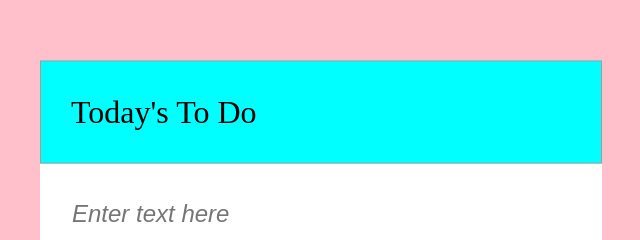
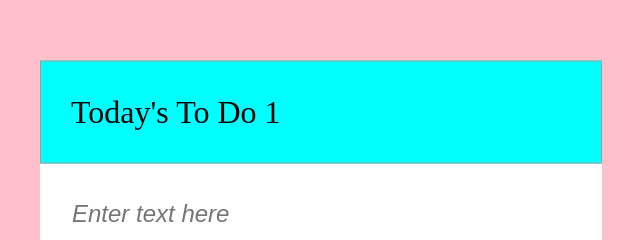
Before and after one commit to Jolak5/to-do-review, a website built with webpack: page src/index.html in a window 1280 px wide. Shown: the part 107-347 px from the top of the page, 319-959 px from the left. Built offline with nearby package versions, Linux system fonts and the light colour scheme.

Commit message:
Create a chunck of code

```diff
--- a/src/index.html
+++ b/src/index.html
@@ -13,13 +13,12 @@
   <body>
     <section class="all" id="to-do">
       <div class="title-div title">
-        <p>Today's To Do</p>
+        <p>Today's To Do 1</p>
       </div>
       <div class="containerTodo">
         <input class="inputElement" placeholder="Enter text here" />
         <ul class="ulElement"></ul>
       </div>
     </section>
-    <!-- <script src="index.js"></script> -->
   </body>
 </html>
```
